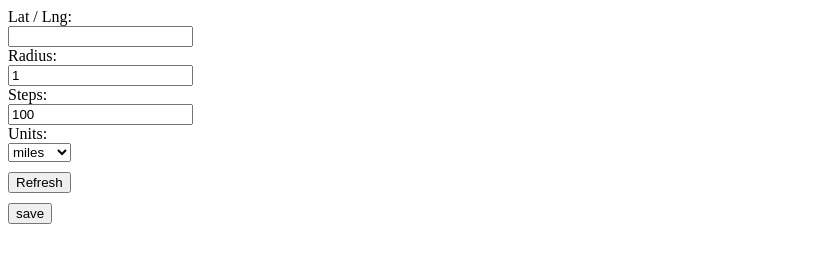
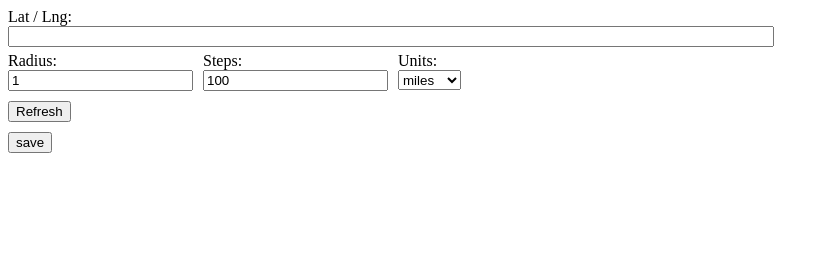
Before and after one commit to mvdovare/typescript_one_mile, a website: page index.html in a window 1280 px wide. Shown: the whole page, without its empty margins (0-829 px from the left). Drawn offline with nearby package versions, Linux system fonts and the light colour scheme.

Commit message:
1 file modified

```diff
--- a/index.html
+++ b/index.html
@@ -11,23 +11,34 @@
   <body>
     <!-- <input type="text" id="name" name="name" required
       minlength="4" maxlength="8" size="10"> -->
+    <div>
+      <label for="latLngInput">Lat / Lng:</label><br />
+      <input
+        type="text"
+        id="latLngInput"
+        name="latLngInput"
+        style="width: 60%"
+      />
+    </div>
+    <div style="margin-top: 5px; display: flex; gap: 10px">
+      <div>
+        <label for="radiusInput">Radius:</label><br />
+        <input type="text" id="radiusInput" name="radiusInput" value="1" />
+      </div>
 
-    <label for="latLngInput">Lat / Lng:</label><br />
-    <input type="text" id="latLngInput" name="latLngInput" /><br />
+      <div>
+        <label for="steps">Steps:</label><br />
+        <input type="text" id="steps" name="steps" value="100" />
+      </div>
 
-    <label for="radiusInput">Radius:</label><br />
-    <input type="text" id="radiusInput" name="radiusInput" value="1" /><br />
-
-    <label for="steps">Steps:</label><br />
-    <input type="text" id="steps" name="steps" value="100" /><br />
-
-    <label for="units">Units:</label><br>
-    <select name="units" id="units">
-      <option value="miles">miles</option>
-      <option value="meters">meters</option>
-    </select>
-    <br>
-
+      <div>
+        <label for="units">Units:</label><br />
+        <select name="units" id="units" style="height: 20px">
+          <option value="miles">miles</option>
+          <option value="meters">meters</option>
+        </select>
+      </div>
+    </div>
     <button type="button" id="refreshButton" style="margin-top: 10px">
       Refresh
     </button>
```
